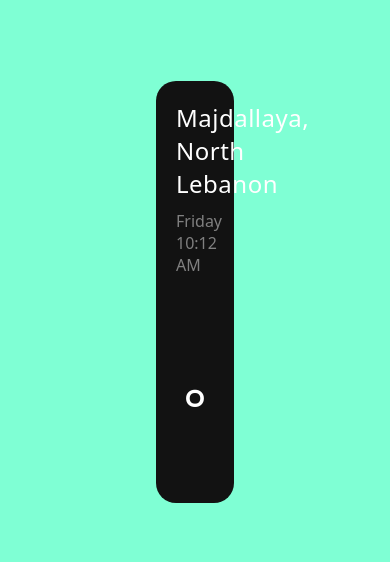
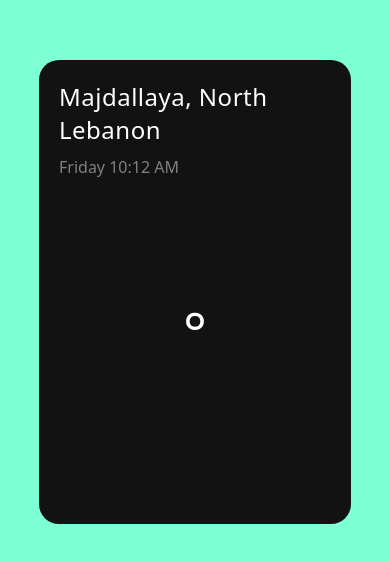
Before and after one commit to charbel-dot/weather-app, a plain HTML site: page index.html in a window 390 px wide. Shown: the part 130-692 px from the top of the page. Drawn offline with Linux system fonts and the light colour scheme; no server answers.

Commit message:
Added Responsive design

```diff
--- a/styles/style.css
+++ b/styles/style.css
@@ -69,3 +69,15 @@ main .card .main-content .main-content-subtext {
   font-size: 1.2rem;
   color: grey;
 }
+
+/* Responsive Design */
+@media (max-width: 768px) {
+  main .card {
+    width: 80vw;
+    height: 55vh;
+  }
+
+  main .card .main-content {
+    height: 35vh;
+  }
+}
```
